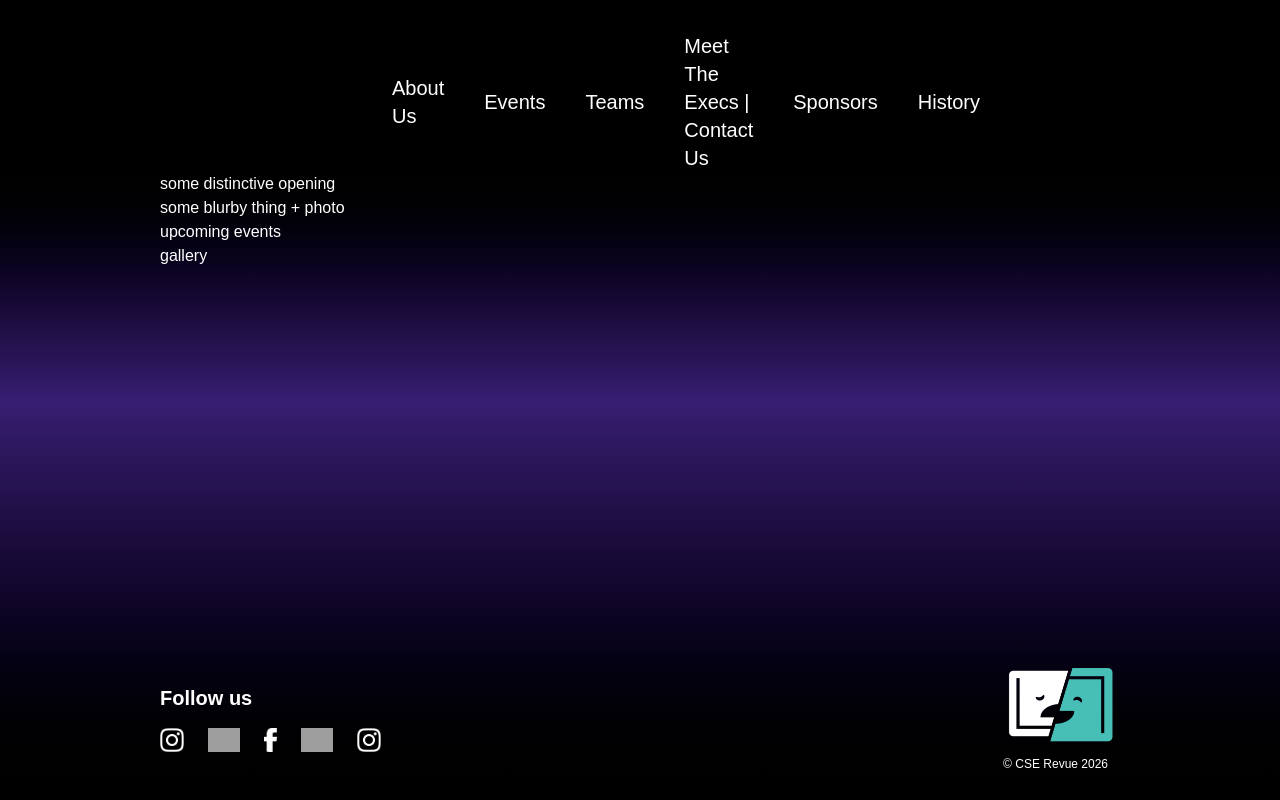
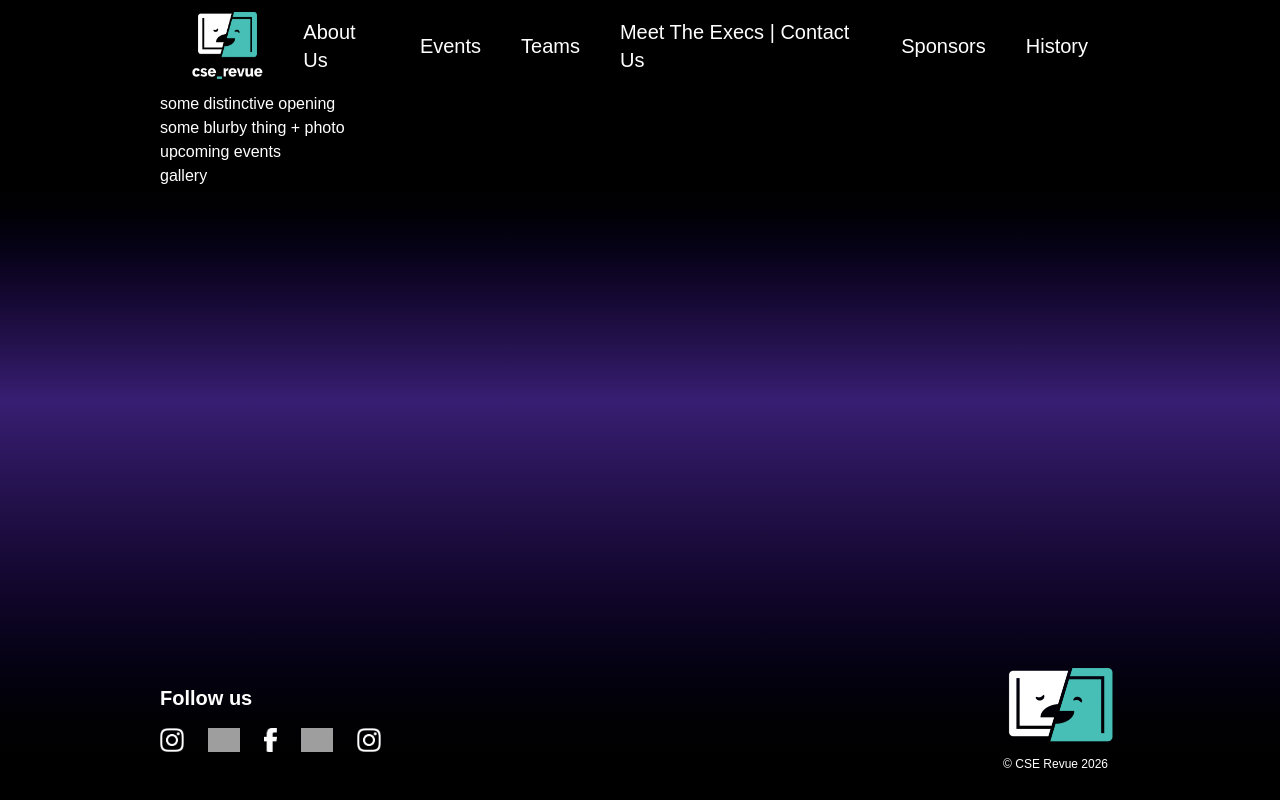
Before and after one commit to cse-revue/cserevue-website, a Next.js app: page / in a window 1280 px wide. Built offline with nearby package versions, Linux system fonts and the light colour scheme; grey boxes are pictures that could not be loaded.

Commit message:
fixed sizing

```diff
--- a/app/(components)/navbar.tsx
+++ b/app/(components)/navbar.tsx
@@ -13,7 +13,7 @@ export const Navbar = () => {
     //   transition={{ type: "tween", duration: 0.15, ease: "easeInOut" }}
     // >
     //  TODO: motion
-    <div className="flex items-center justify-between xl:px-48 md:px-10 min-h-7">
+    <div className="flex items-center justify-between py-3 px-10 xl:px-48 md:px-10 min-h-7">
       {/** TODO: mobile nav resizing*/}
       {/** desktop nav */}
       <div className="hidden md:flex md:flex-1 md:justify-end xl:justify-center items-center space-x-6">
--- a/app/page.tsx
+++ b/app/page.tsx
@@ -38,8 +38,10 @@ export default function Home() {
         from-black from-20%
         via-[#381E72] via-[percentage:20%_90%]
         to-[#000000] to-100%
-        px-40 py-8">
+        ">
       <Navbar />
+      <div className="px-40">
+
         <div>some distinctive opening</div>
         <div>
           some blurby thing + photo
@@ -51,6 +53,7 @@ export default function Home() {
         </div>
         {/* <div>that bar at the bottom with socials links</div> */}
         <Footer />
+      </div>
     </div>
 
 
```
Lines whose indentation alone changed are shown as unchanged.
